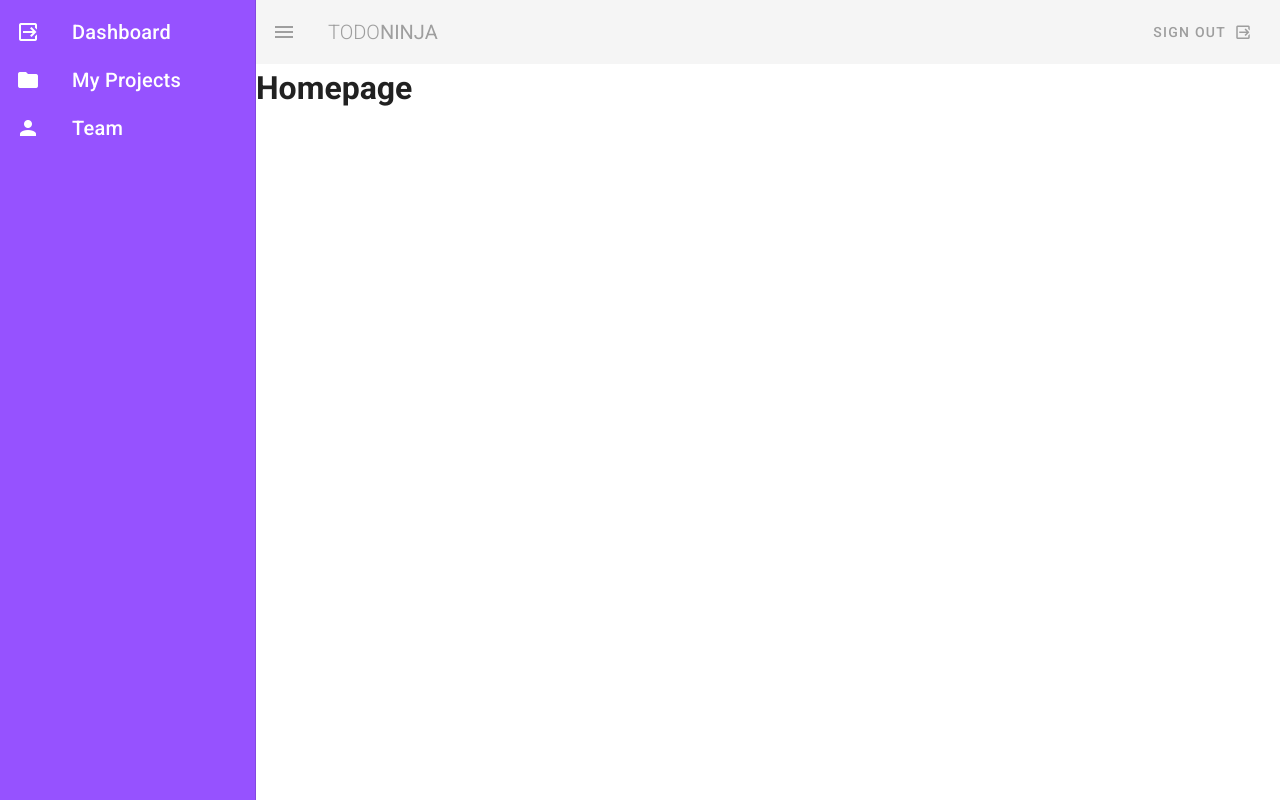
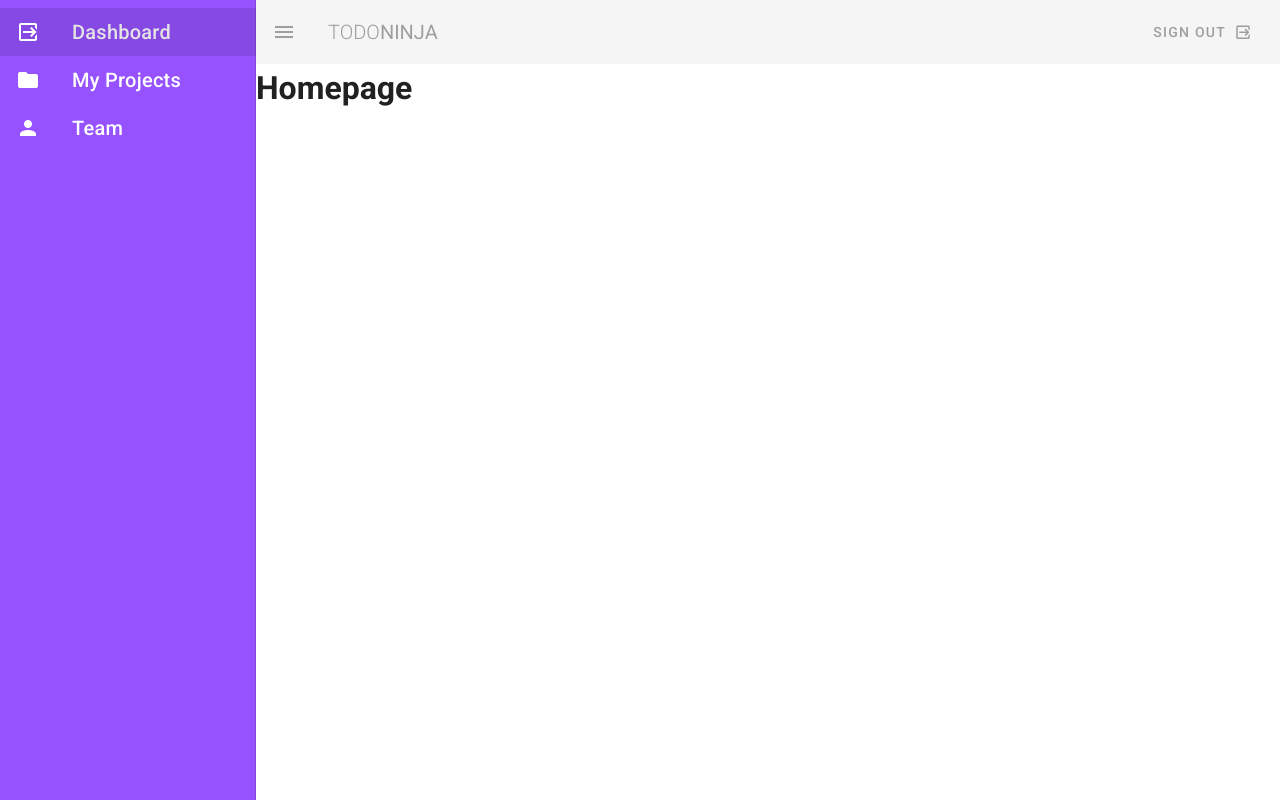
Before and after one commit to crhwebdev-courses/todo-ninja, a Vue app: page / in a window 1280 px wide. Both pictures are taken after a click on the button 28 px from the left and 32 px from the top of the page. Built offline with nearby package versions, Linux system fonts and the light colour scheme.

Commit message:
Bind link for each route in Navbar

```diff
--- a/src/components/Navbar.vue
+++ b/src/components/Navbar.vue
@@ -18,7 +18,13 @@
 
     <v-navigation-drawer app v-model="drawer" class="primary">
       <v-list>
-        <v-list-item v-for="link in links" :key="link.text" :links="links" link>
+        <v-list-item
+          v-for="link in links"
+          :key="link.text"
+          :links="links"
+          link
+          :to="link.route"
+        >
           <v-list-item-action>
             <v-icon class="white--text">{{ link.icon }}</v-icon>
           </v-list-item-action>
```
